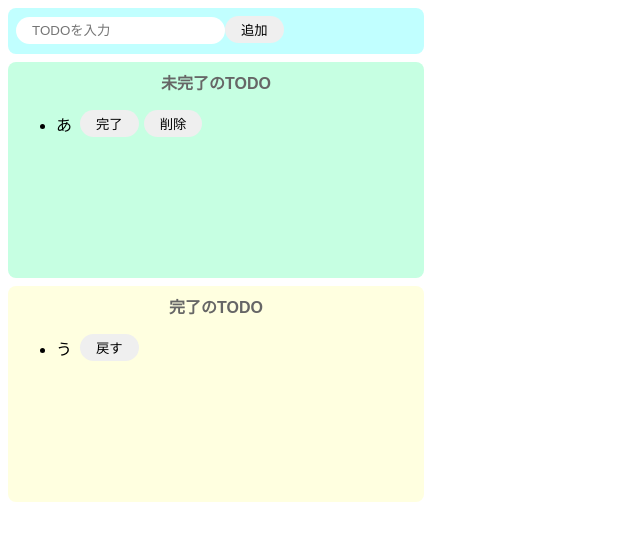
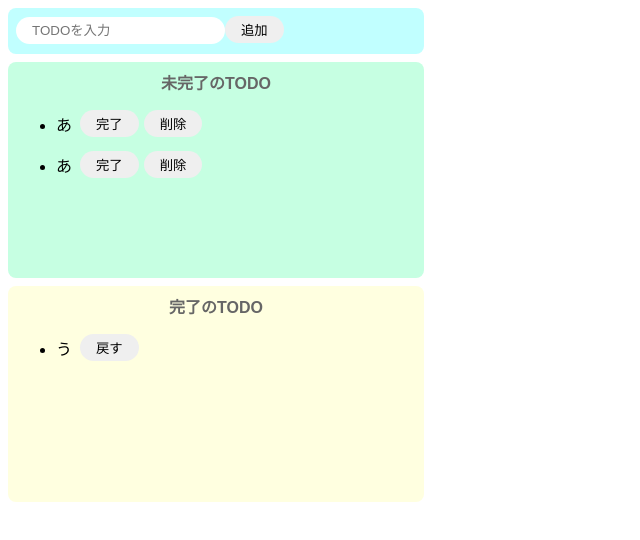
Before and after one commit to chiilog/practice-todo-react, a React (Create React App) app: page / in a window 1280 px wide. Shown: the top 540 px of the page, without its empty margins (0-640 px from the left). Built offline with nearby package versions, Linux system fonts and the light colour scheme.

Commit message:
useStateとmapに書き換え

```diff
--- a/src/App.jsx
+++ b/src/App.jsx
@@ -1,4 +1,4 @@
-import React from "react";
+import React, { useState } from 'react';
 import "./App.css";
 
 import { IncompleteItem } from './component/IncompleteItem';
@@ -7,17 +7,13 @@ import { CompleteItem } from './component/CompleteItem';
 export const App = () => {
 	/**
 	 * 未完了TODOの配列
-	 *
-	 * @type {string[]}
 	 */
-	const inCompleteList = ['あ', 'い'];
+	const [ inCompleteList, setInCompleteList ] = useState( ['あああ', 'いいい'] );
 
 	/**
 	 * 完了TODOの配列
-	 *
-	 * @type {string[]}
 	 */
-	const completeList = ['う'];
+	const [ completeList, setCompleteList ] = useState( ['ううう'] );
 
 	return (
 		<>
@@ -28,13 +24,17 @@ export const App = () => {
 			<div className="incomplete-area">
 				<p className="title">未完了のTODO</p>
 				<ul>
-					<IncompleteItem />
+					{ inCompleteList.map( ( todo ) => {
+						return <IncompleteItem />;
+					}) }
 				</ul>
 			</div>
 			<div className="complete-area">
 				<p className="title">完了のTODO</p>
 				<ul>
-					<CompleteItem />
+					{ completeList.map( ( todo ) => {
+						return <CompleteItem />;
+					}) }
 				</ul>
 			</div>
 		</>
```
